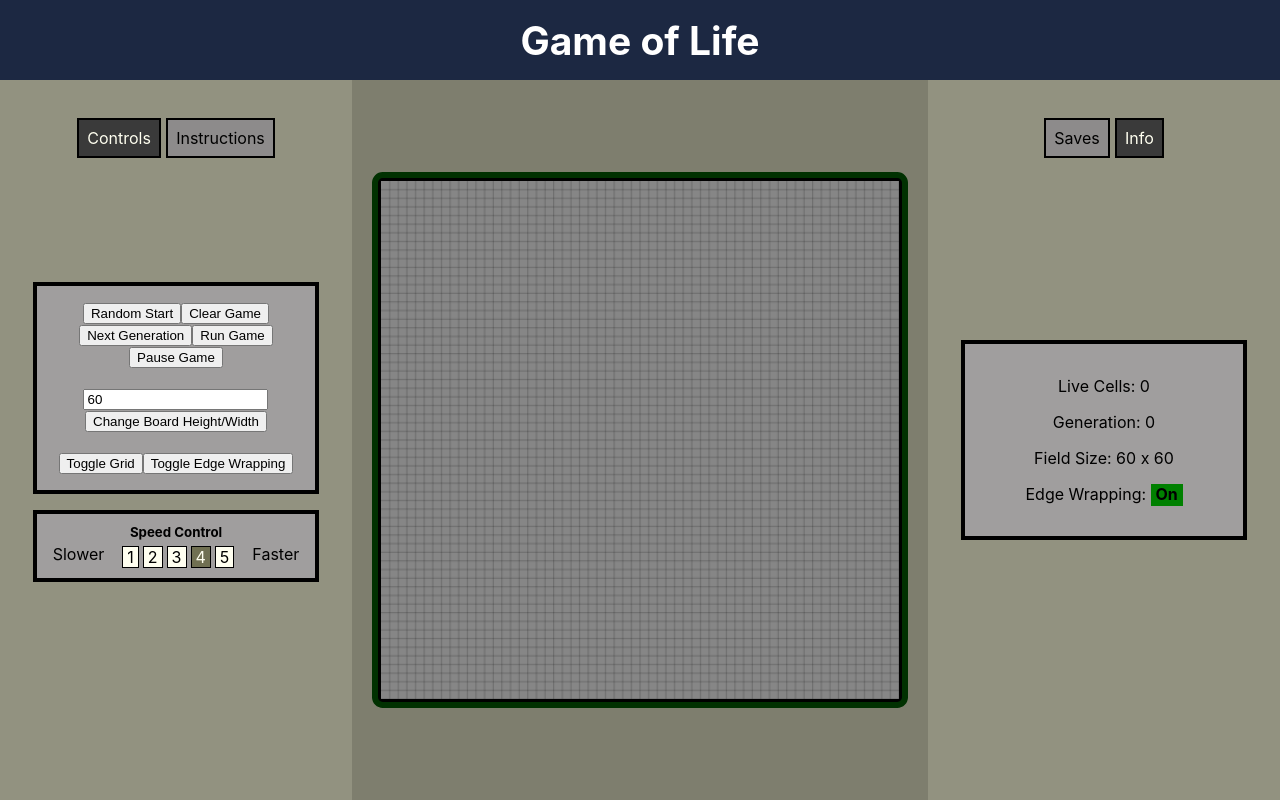
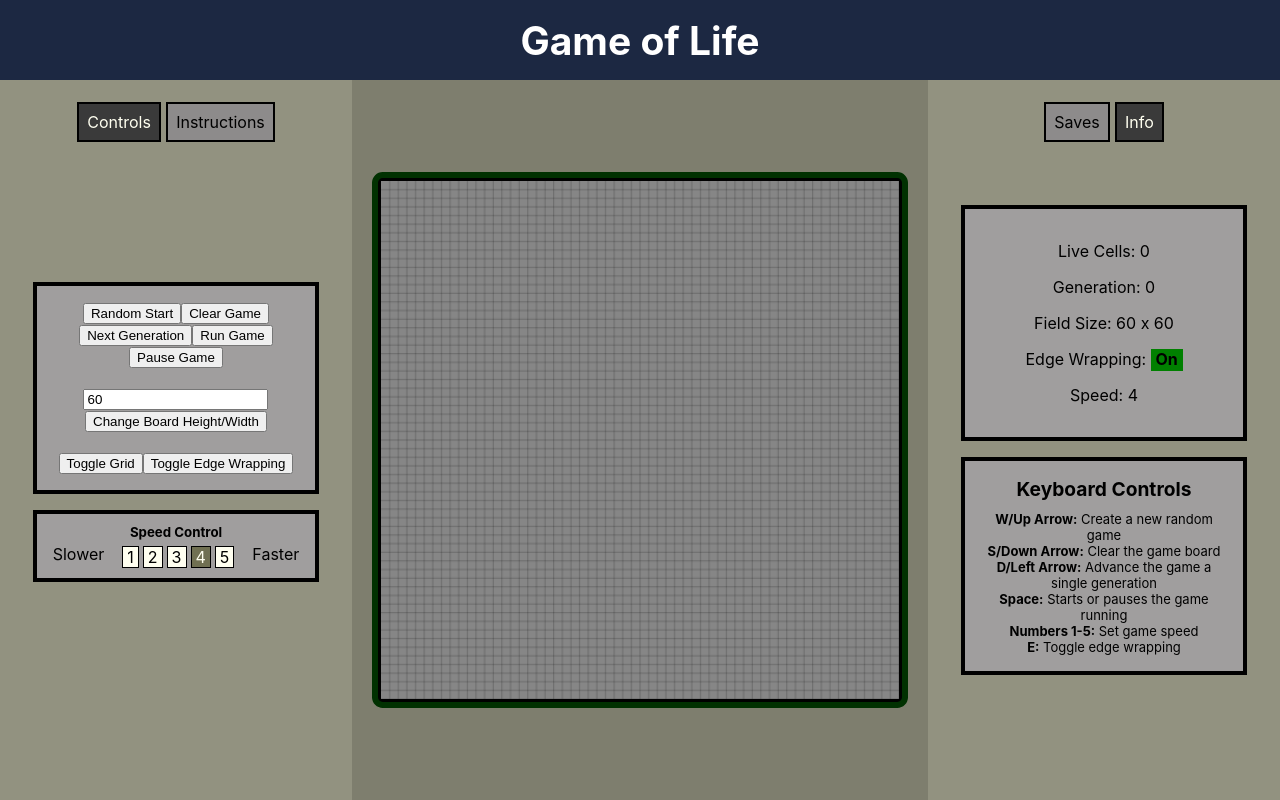
Before and after one commit to tgclayton/Gol2, a React (Create React App) app: page /controls/info in a window 1280 px wide. Built offline with nearby package versions, Linux system fonts and the light colour scheme.

Commit message:
rearrange info display

```diff
--- a/src/App.css
+++ b/src/App.css
@@ -101,7 +101,7 @@ min-width: 250px;
 .panel-nav {
   position: absolute;
   top: 0;
-  margin-top: 3em;
+  margin-top: 2em;
 }
 
 .flex-row {
@@ -137,9 +137,10 @@ min-width: 250px;
   background-color: rgb(112, 112, 82) !important;
 }
 
+
 .instructions p {
   font-size: small;
-  margin: 0;
+  margin: 0 0 1em;
 }
 
 .instructions span {
@@ -150,3 +151,7 @@ min-width: 250px;
   font-size: larger;
   margin: 0 0 .5em;
 }
+
+#key-control-instructions p {
+  margin-bottom: 0;
+}
--- a/src/App.js
+++ b/src/App.js
@@ -326,6 +326,7 @@ function App() {
                   size={boardSize}
                   gen={generation}
                   wrap={wrap}
+                  speed={speed}
                 />
               </Route>
             </Switch>
--- a/src/components/Info.jsx
+++ b/src/components/Info.jsx
@@ -1,9 +1,14 @@
 import { useEffect } from "react"
 import '../styles/info.css'
 
-export default function Info (props) {
-const wrap = props.wrap? "On": "Off"
-useEffect(()=> { //needs fix so works when info screen not visible
+export default function Info(props) {
+  const speedDisp = props.speed===600
+  ? 1: props.speed===300
+  ? 2: props.speed===120
+  ? 3: props.speed===30
+  ? 4: 5
+  const wrap = props.wrap ? "On" : "Off"
+  useEffect(() => { //needs fix so works when info screen not visible
     const span = document.getElementById('wrap-indicator')
     const canvas = document.getElementById('canvas-container')
     canvas.className = ''
@@ -17,11 +22,23 @@ useEffect(()=> { //needs fix so works when info screen not visible
   }, [props.wrap])
 
   return (
-    <div id = "info-panel" className = "control-panel">
-      <p >Live Cells: <span id ='livecell-info'>{props.liveCells.size}</span></p>
-      <p >Generation: <span id ='gen-info'>{props.gen}</span></p>
+    <>
+      <div id="info-panel" className="control-panel">
+        <p >Live Cells: <span id='livecell-info'>{props.liveCells.size}</span></p>
+        <p >Generation: <span id='gen-info'>{props.gen}</span></p>
         <p>Field Size: {props.size} x {props.size}</p>
-      <p>Edge Wrapping: <span id = 'wrap-indicator'>{wrap}</span> </p>
+        <p>Edge Wrapping: <span id='wrap-indicator'>{wrap}</span> </p>
+        <p>Speed: <span id='speed-indicator'>{speedDisp}</span></p>
       </div>
+      <div className='control-panel instructions' id = "key-control-instructions" style={{marginTop: '1em'}}>
+        <h5>Keyboard Controls</h5>
+        <p><span>W/Up Arrow:</span> Create a new random game</p>
+        <p><span>S/Down Arrow:</span> Clear the game board</p>
+        <p><span>D/Left Arrow:</span> Advance the game a single generation</p>
+        <p><span>Space:</span> Starts or pauses the game running</p>
+        <p><span>Numbers 1-5:</span> Set game speed</p>
+        <p><span>E:</span> Toggle edge wrapping</p>
+      </div>
+    </>
   )
 }
--- a/src/components/Instructions.jsx
+++ b/src/components/Instructions.jsx
@@ -1,20 +1,20 @@
 export default function Instructions(props) {
   return (
     <>
-      <div className='control-panel instructions'>
+      <div className='control-panel instructions' >
       <h5>Rules</h5>
+        <p>Conway's Game of Life consists of 2d game board composed of square cells.</p>
+        <p>While the game is not running the game cells may be painted on or removed
+           from the board by clicking and dragging with the mouse. The left mouse button will turn
+           cells live and the right button will turn them dead. Holding the shift key while dragging
+           will cause a rectangular block of cells to be affected. </p>
+           <p>While edge wrapping is on cells on the edges of the map may count cells on the opposite
+             edge as their neighbours, all cells on the board have the same number of neighbours.
+             While it is off the board edge act as a hard barrier and cells on the edge have less neighbours
+             than other cells.
+           </p>
       </div>
-      <br></br>
-      <div className='control-panel instructions'>
-      <h5>Keyboard Controls</h5>
-      <p><span>W/Up Arrow:</span> Create a new random game</p>
-      <p><span>S/Down Arrow:</span> Clear the game board</p>
-      <p><span>D/Left Arrow:</span> Advance the game a single generation</p>
-      <p><span>Space:</span> Starts or pauses the game running</p>
-      <p><span>Numbers 1-5:</span> Set game speed</p>
-      <p><span>E:</span> Toggle edge wrapping</p>
-      <p></p>
-      </div>
+
     </>
   )
 }
```
Also changed, not shown: src/functions/tests.js (added, +29 -0 lines). Lines whose indentation alone changed are shown as unchanged.
